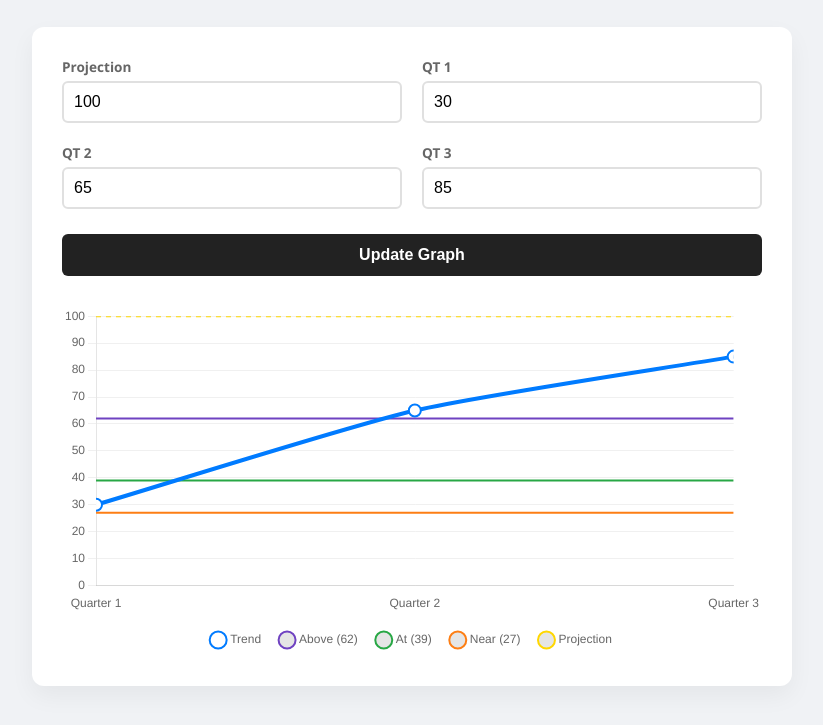
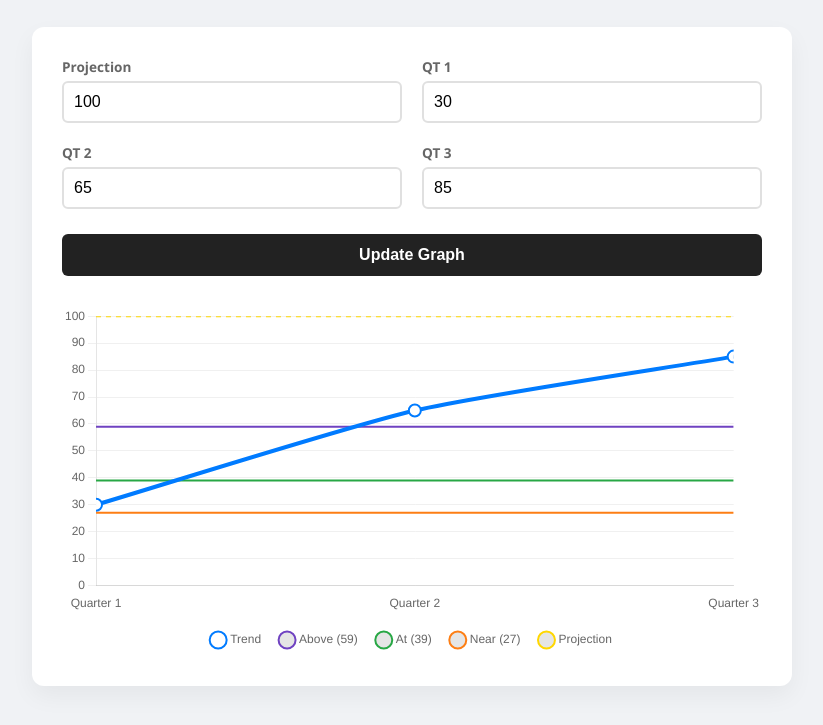
Before and after one commit to amytsines-cultivate/End-Game-Progress, a plain HTML site: page index.html in a window 1280 px wide. Shown: the part 135-860 px from the top of the page, without its empty margins (228-1051 px from the left). Drawn offline with nearby package versions, Linux system fonts and the light colour scheme.

Commit message:
Update index.html

```diff
--- a/index.html
+++ b/index.html
@@ -105,7 +105,7 @@
         // Static goal lines
         const orangeGoal = 27;
         const greenGoal = 39;
-        const purpleGoal = 62;
+        const purpleGoal = 59;
 
         const ctx = document.getElementById('myChart').getContext('2d');
 
@@ -129,7 +129,7 @@
                         zIndex: 10
                     },
                     {
-                        label: 'Above (62)',
+                        label: 'Above (59)',
                         data: [purpleGoal, purpleGoal, purpleGoal],
                         borderColor: '#6f42c1', // Purple
                         borderWidth: 2,
```
